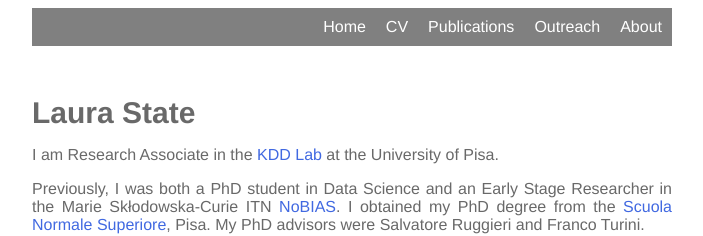
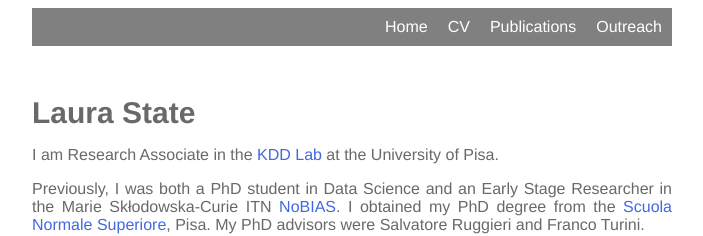
Before and after one commit to lstate/lstate.github.io, a Jekyll site: the page built from _pages/index.markdown, in a window 1280 px wide. Shown: the top 236 px of the page, without its empty margins (288-991 px from the left). Built offline with Jekyll 4.4.1, drawn with Linux system fonts in a browser that asks for light colours.

Commit message:
Update default.html
delete about page part

```diff
--- a/_layouts/default.html
+++ b/_layouts/default.html
@@ -9,7 +9,6 @@
 <body>
     <nav>
         <ul class="nav-links">
-            <li><a href="/about" {% if page.title == "About" %}class="active-page"{% endif %}>About</a></li>
             <li><a href="/outreach" {% if page.title == "Outreach" %}class="active-page"{% endif %}>Outreach</a></li>
             <li><a href="/publications" {% if page.title == "Publications" %}class="active-page"{% endif %}>Publications</a></li>
             <li><a href="/cv" {% if page.title == "CV" %}class="active-page"{% endif %}>CV</a></li>
```
